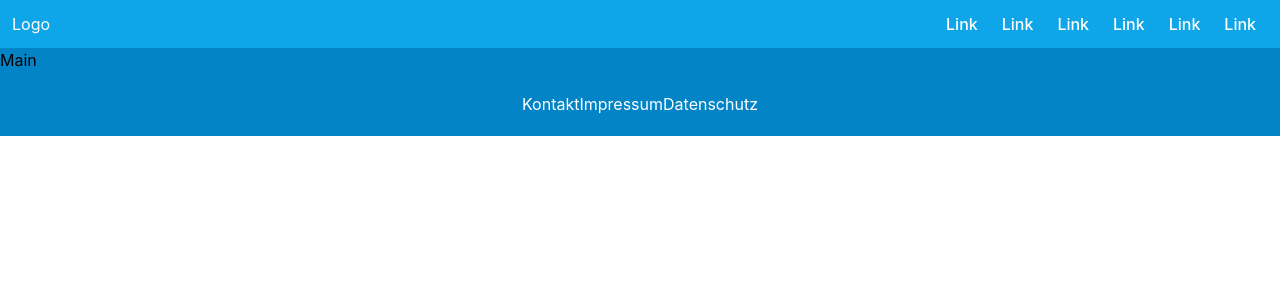
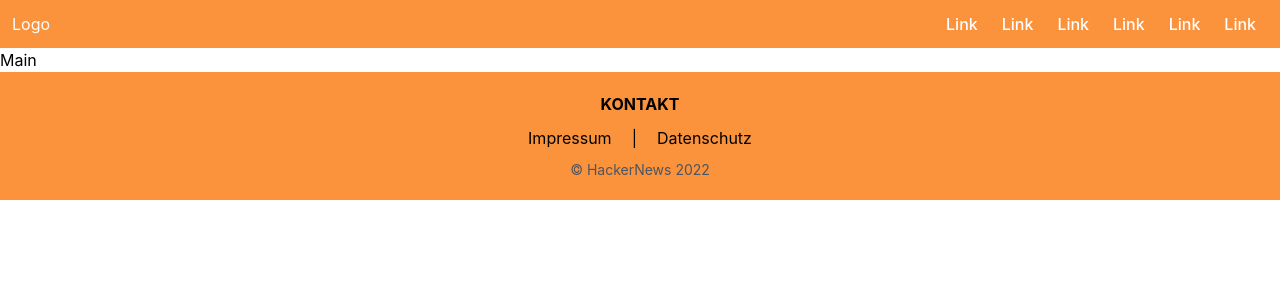
Before and after one commit to SanJunipero1/HackerNews, a React (Create React App) app: page / in a window 1280 px wide. Shown: the top 300 px of the page. Built offline with nearby package versions, Linux system fonts and the light colour scheme.

Commit message:
footer update

```diff
--- a/src/App.css
+++ b/src/App.css
@@ -555,8 +555,44 @@ video {
   --tw-backdrop-sepia:  ;
 }
 
+.m-2\.5 {
+  margin: 0.625rem;
+}
+
+.m-2 {
+  margin: 0.5rem;
+}
+
+.mt-2\.5 {
+  margin-top: 0.625rem;
+}
+
+.mb-2\.5 {
+  margin-bottom: 0.625rem;
+}
+
+.mt-2 {
+  margin-top: 0.5rem;
+}
+
+.mb-2 {
+  margin-bottom: 0.5rem;
+}
+
+.block {
+  display: block;
+}
+
 .flex {
   display: flex;
+}
+
+.w-full {
+  width: 100%;
+}
+
+.w-4\/5 {
+  width: 80%;
 }
 
 .justify-center {
@@ -567,27 +603,35 @@ video {
   justify-content: space-between;
 }
 
-.bg-sky-500 {
-  --tw-bg-opacity: 1;
-  background-color: rgb(14 165 233 / var(--tw-bg-opacity));
+.gap-5 {
+  gap: 1.25rem;
 }
 
-.bg-sky-600 {
+.bg-orange-400 {
   --tw-bg-opacity: 1;
-  background-color: rgb(2 132 199 / var(--tw-bg-opacity));
+  background-color: rgb(251 146 60 / var(--tw-bg-opacity));
+}
+
+.p-2\.5 {
+  padding: 0.625rem;
+}
+
+.p-2 {
+  padding: 0.5rem;
 }
 
 .p-3 {
   padding: 0.75rem;
 }
 
-.p-5 {
-  padding: 1.25rem;
+.text-sm {
+  font-size: 0.875rem;
+  line-height: 1.25rem;
 }
 
-.text-3xl {
-  font-size: 1.875rem;
-  line-height: 2.25rem;
+.text-xl {
+  font-size: 1.25rem;
+  line-height: 1.75rem;
 }
 
 .font-bold {
@@ -598,12 +642,21 @@ video {
   font-weight: 500;
 }
 
+.uppercase {
+  text-transform: uppercase;
+}
+
+.text-black {
+  --tw-text-opacity: 1;
+  color: rgb(0 0 0 / var(--tw-text-opacity));
+}
+
+.text-gray-600 {
+  --tw-text-opacity: 1;
+  color: rgb(75 85 99 / var(--tw-text-opacity));
+}
+
 .text-white {
   --tw-text-opacity: 1;
   color: rgb(255 255 255 / var(--tw-text-opacity));
 }
-
-.hover\:bg-sky-800:hover {
-  --tw-bg-opacity: 1;
-  background-color: rgb(7 89 133 / var(--tw-bg-opacity));
-}
--- a/src/App.js
+++ b/src/App.js
@@ -6,7 +6,7 @@ import Footer from './Components/Footer/Index.js'
 
 function App() {
   return (
-    <div className='bg-sky-600'>
+    <div>
       <Header />
       <Main />
       <Footer />
--- /dev/null
+++ b/src/Components/Footer/FooterList.js
@@ -0,0 +1,17 @@
+import React from "react";
+import FooterListItem from "./FooterListItem";
+import { footerData } from "../../Data/footerData";
+
+
+export default function FooterList() {
+  const footerItems = footerData.map((item) => {
+    return (
+      <FooterListItem
+        name={item.name}
+        linkExists={item.linkExists}
+        linkHref={item.linkHref}
+      />
+    );
+  });
+  return <ul id="linksFooter" className="flex m-2.5 gap-5 justify-center">{footerItems}</ul>;
+}
--- /dev/null
+++ b/src/Components/Footer/FooterListItem.js
@@ -0,0 +1,15 @@
+import React from "react";
+
+export default function FooterListItem({ name, linkExists, linkHref }) {
+  if (linkExists) {
+    return (
+      <li>
+        <a href={linkHref}>
+          {name}
+        </a>
+      </li>
+    );
+  } else {
+    return <li>{name}</li>;
+  }
+}
--- a/src/Components/Footer/Index.js
+++ b/src/Components/Footer/Index.js
@@ -1,11 +1,19 @@
-import React from "react"
+import React from "react";
+import FooterList from "./FooterList";
+
 
 export default function Footer(){
     return(
-        <footer className="flex justify-center p-5 text-white">
-            <a href="/">Kontakt</a>
-            <a href="/">Impressum</a>
-            <a href="/">Datenschutz</a>
+        <footer className="w-full bg-orange-400 flex text-black justify-center p-2.5">
+            <div className="w-4/5 block">
+                <div className="uppercase text-l flex font-bold m-2.5 justify-center">
+                <a href="#">Kontakt</a>
+                </div>
+                <FooterList/>
+                <div id="copyright" className="flex text-gray-600 text-sm mt-2.5 mb-2.5 justify-center">
+                    <p>&copy; HackerNews 2022</p>
+                </div>
+            </div>
         </footer>
     )
 }
--- a/src/Components/Header/Index.js
+++ b/src/Components/Header/Index.js
@@ -3,7 +3,7 @@ import React from "react"
 function Header(){
 
     return(
-        <header className="flex justify-between w-100 p-3 bg-sky-500 text-white">
+        <header className="flex justify-between w-100 p-3 bg-orange-400 text-white">
             <a href="navbar-brand font-bold">Logo</a>
             <nav>
                 <ul className="flex">
--- /dev/null
+++ b/src/Data/footerData.js
@@ -0,0 +1,17 @@
+export const footerData = [
+  {
+    name: "Impressum",
+    linkHref: "#",
+    linkExists: true,
+  },
+  {
+    name: "|",
+    linkHref: "",
+    linkExists: false,
+  },
+  {
+    name: "Datenschutz",
+    linkHref: "#",
+    linkExists: true,
+  },
+];
```
